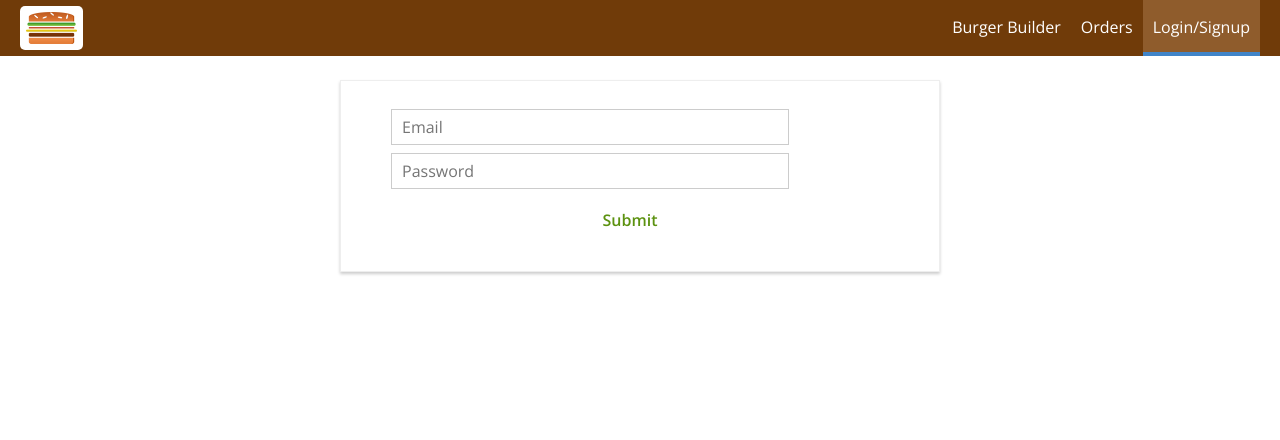
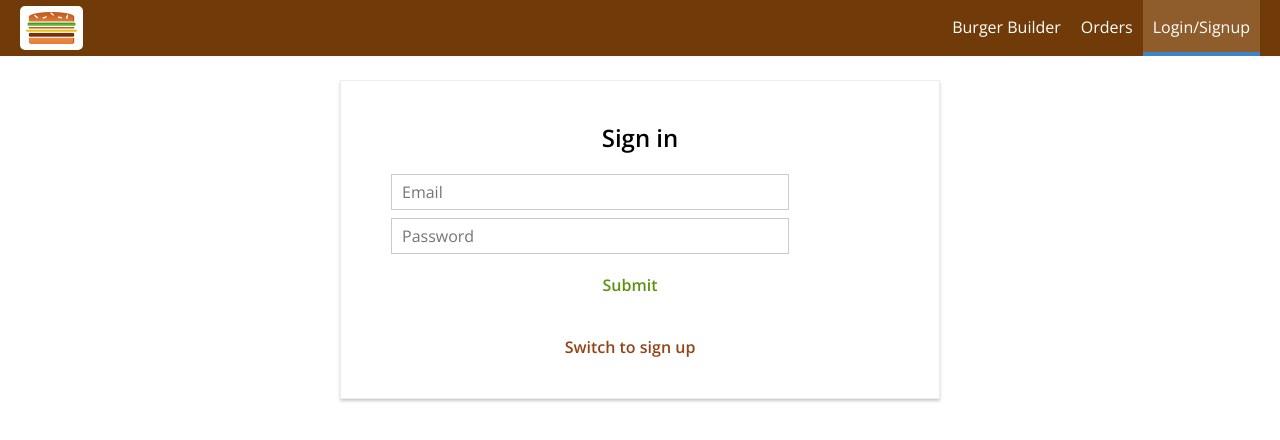
Before and after one commit to eunices/burger, a React (Create React App) app: page /auth in a window 1280 px wide. Shown: the top 440 px of the page. Built offline with nearby package versions, Linux system fonts and the light colour scheme.

Commit message:
[EJYS] Add sign in

```diff
--- a/src/containers/Auth/Auth.js
+++ b/src/containers/Auth/Auth.js
@@ -17,7 +17,6 @@ class Auth extends Component {
 
   state = {
     controls: {
-
       email: {
         elementType: 'input',
         elementConfig: {
@@ -48,6 +47,8 @@ class Auth extends Component {
       },
     },
 
+    isSignUp: false,
+
   }
 
   inputChangedHandler = (event, id) => {
@@ -62,8 +63,14 @@ class Auth extends Component {
     e.preventDefault();
 
     const { email, password } = this.state.controls;
-    this.props.onAuth(email.value, password.value);
+    this.props.onAuth(email.value, password.value, this.state.isSignUp);
 
+  }
+
+  toggleSignUp = () => {
+    this.setState(prevState => {
+      return {isSignUp: !prevState.isSignUp};
+    });
   }
 
   render() {
@@ -77,13 +84,22 @@ class Auth extends Component {
           <Button buttontype="Success" disabled={false}>
             Submit
           </Button>
+
         </form>
       </React.Fragment>
     );
 
     return(
       <div className={classes.Auth}>
+        <h2>{this.state.isSignUp ? 'Sign up' : 'Sign in'}</h2>
         {form}
+        <Button
+          buttontype="Danger"
+          disabled={false}
+          onClick={this.toggleSignUp}
+        >
+            Switch to  {this.state.isSignUp ? 'sign in' : 'sign up'}
+        </Button>
       </div>
     );
   }
@@ -96,7 +112,7 @@ Auth.propTypes = {
 
 const mapDispatchToProps = dispatch => {
   return {
-    onAuth: (email, password) => dispatch(actions.auth(email, password)),
+    onAuth: (email, password, isSignUp) => dispatch(actions.auth(email, password, isSignUp)),
   };
 };
 
--- a/src/store/actions/auth.js
+++ b/src/store/actions/auth.js
@@ -21,7 +21,7 @@ export const authFail = (error) => {
   };
 };
 
-export const auth = (email, password) => {
+export const auth = (email, password, isSignUp) => {
   return dispatch => {
     const authData = {
       email: email, password: password, returnSecureToken: true,
@@ -29,16 +29,20 @@ export const auth = (email, password) => {
 
     const BASE_URL = 'https://identitytoolkit.googleapis.com/v1/';
     let url = null;
-    url = `${BASE_URL}accounts:signUp`;
-    // url = `${BASE_URL}accounts:signInWithPassword`;
+    if (isSignUp) {
+      url = `${BASE_URL}accounts:signUp`;
+    } else {
+      url = `${BASE_URL}accounts:signInWithPassword`;
+    }
 
     const key = 'AIzaSyA7htGVRRgIkcA7UaIURMx-REMThEB_olQ';
     axios.post(`${url}?key=${key}`, authData)
       .then(response => {
-        console.log(response);
+        dispatch(authSuccess(response.data));
       })
       .catch(error => {
-        console.log(error);
+        console.log('[error]', error.response.data.error.message);
+        dispatch(authFail(error));
       });
   };
 };
```
